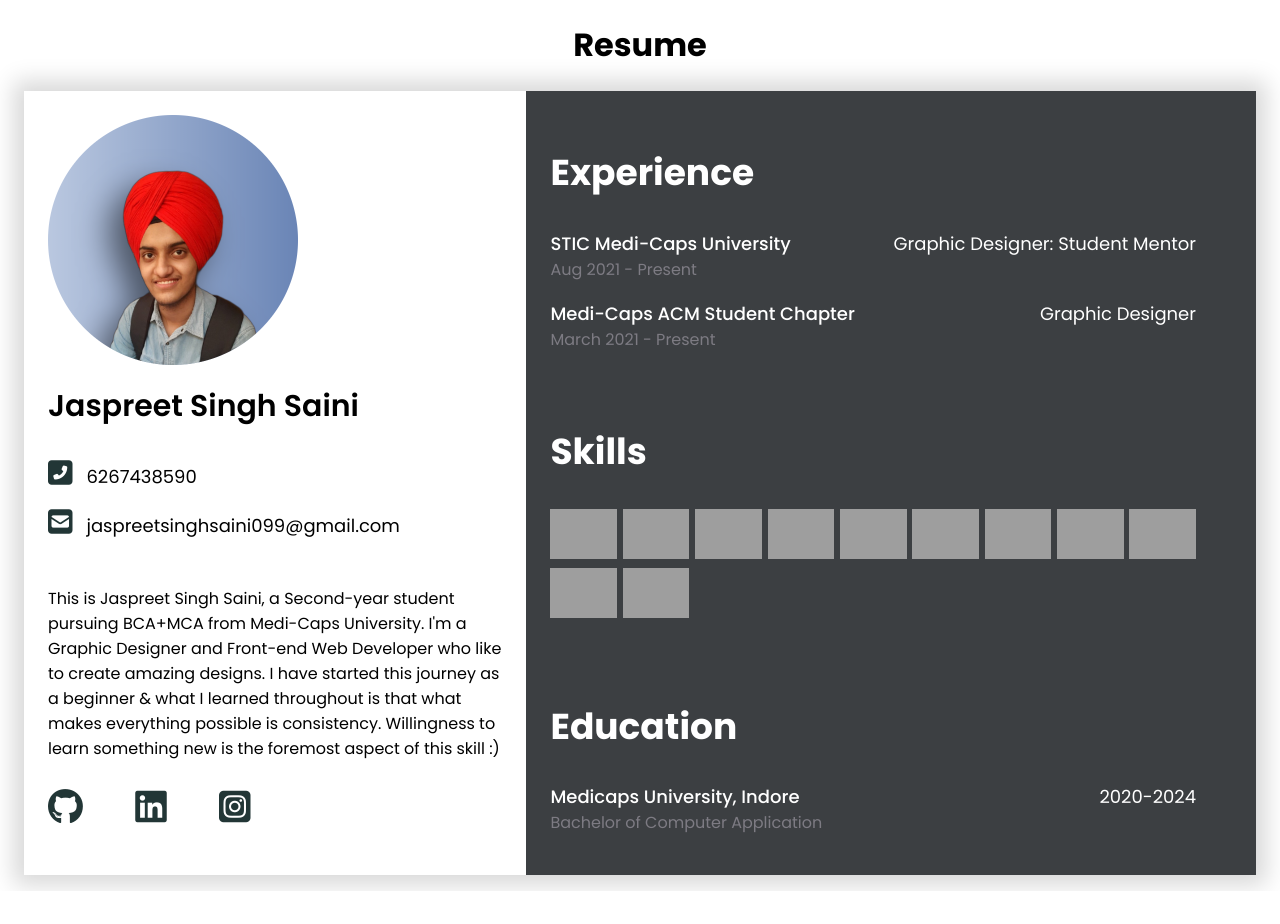
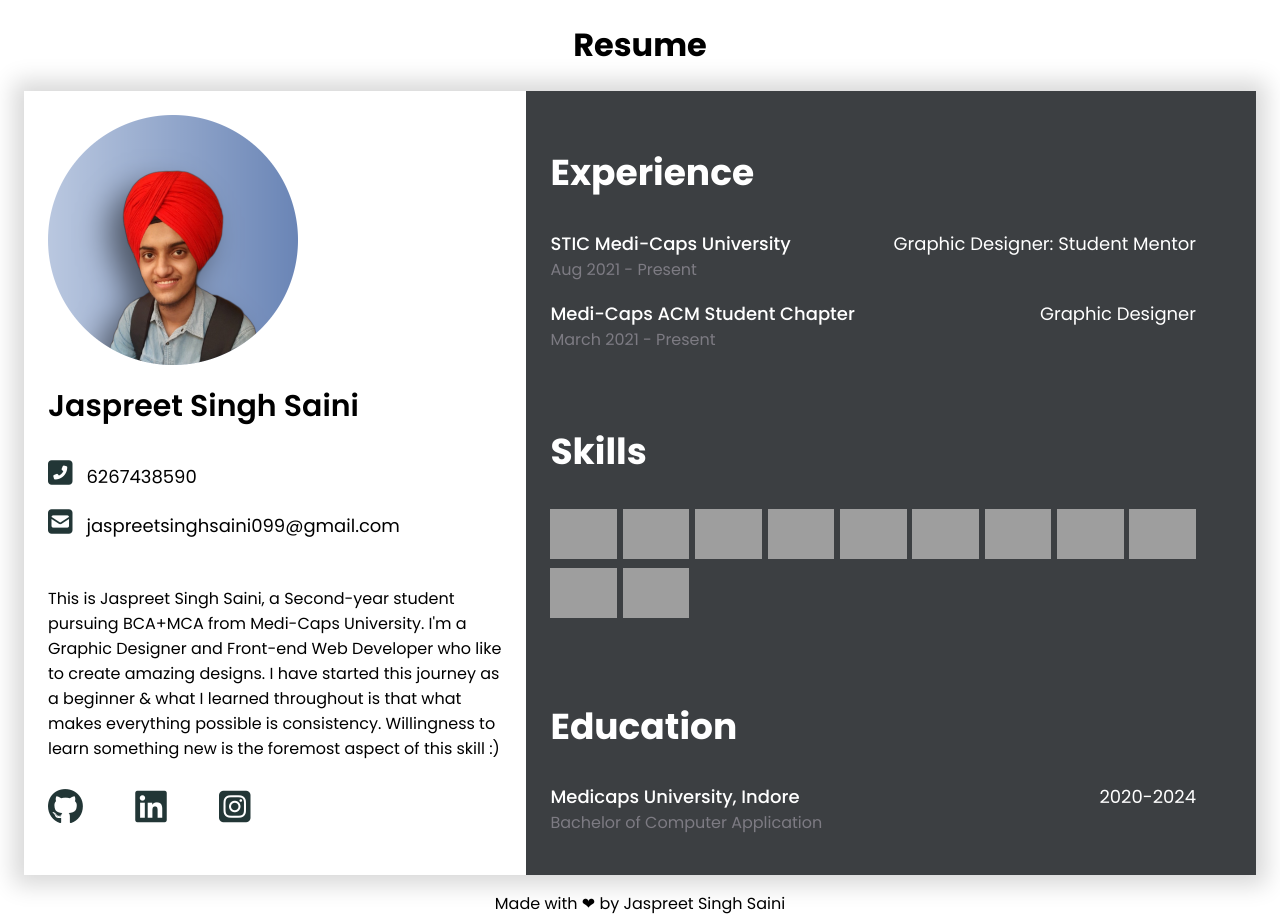
Before and after one commit to Jaspreet099/resume, a plain HTML site: page index.html in a window 1280 px wide. Before the commit the page ends 891 px from the top, so only its background shows below. Drawn offline with Linux system fonts and the light colour scheme; grey boxes are pictures that could not be loaded.

Commit message:
issue #1 updated

```diff
--- a/index.html
+++ b/index.html
@@ -81,6 +81,7 @@
             </div>
         </div>
     </div>
+    <center style="font-family: 'Poppins', sans-serif;">Made with &#10084; by Jaspreet Singh Saini</center>
 </body>
 
 </html>
```
